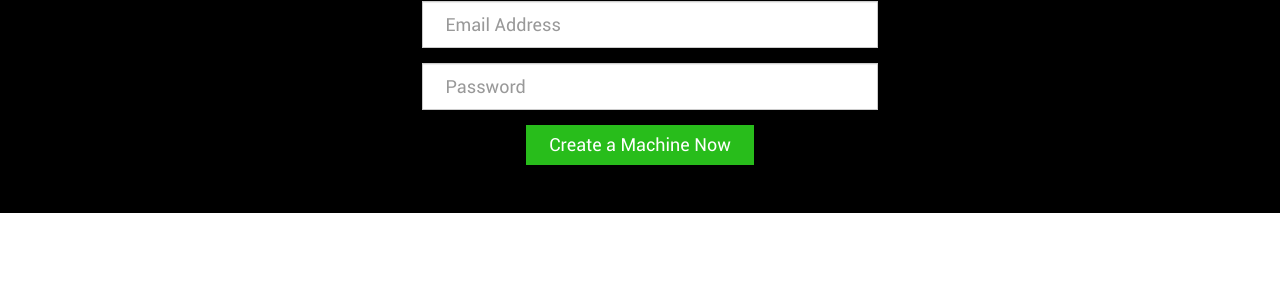
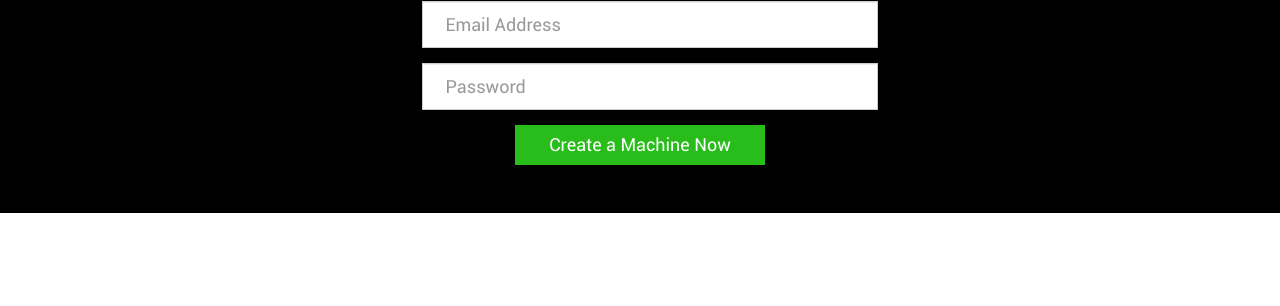
Before and after one commit to silverp1/bitkumo-website, a Jekyll site: the page built from index.html, in a window 1280 px wide. Shown: the part 251-557 px from the top of the page. Built offline with Jekyll 4.4.1, drawn with Linux system fonts in a browser that asks for light colours; nearby versions of some CDN libraries.

Commit message:
Set top button to a static width

```diff
--- a/index.html
+++ b/index.html
@@ -16,7 +16,7 @@ layout: default
         <label class="sr-only" for="exampleInputPassword3">Password</label>
         <input autocomplete="off" type="password" class="form-control calltoaction" name="user[password]" placeholder="Password">
       </div>
-      <button type="submit" class="btn btn-create-machine" style="width:50%; font-size:18px;">Create a Machine Now</button>
+      <button type="submit" class="btn btn-create-machine" style="width:250px; font-size:18px;">Create a Machine Now</button>
     </form>
   </div>
 </div>
```
